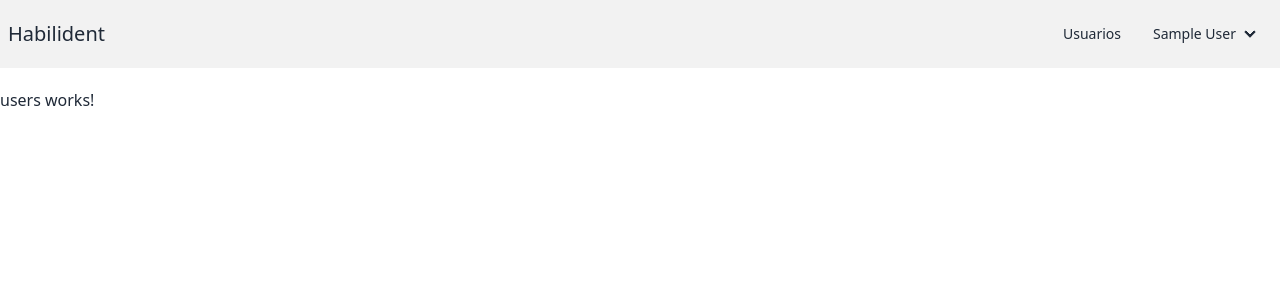
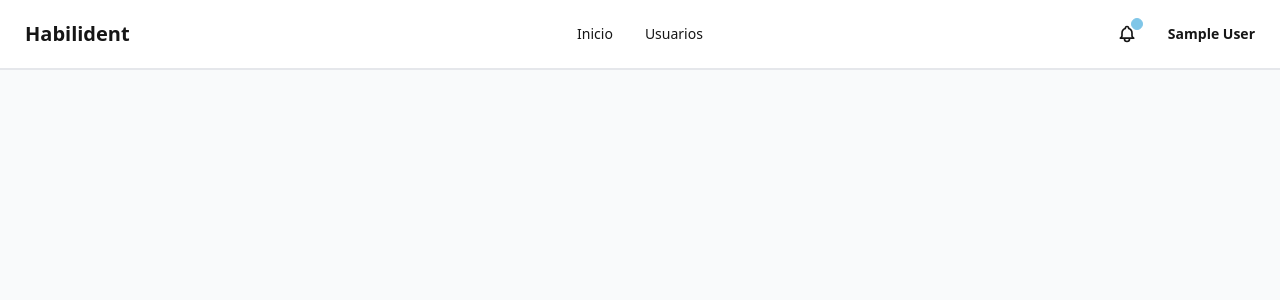
Before and after one commit to ValentinaCastrillonGomez/Habilident, an Angular app in the folder Frontend/: page / in a window 1280 px wide. Before the commit this address led to /users. Shown: the top 300 px of the page. Built offline with nearby package versions, Linux system fonts and the light colour scheme; sample sign-in values are in the browser's storage.

Commit message:
listado de usuarios

```diff
--- a/Frontend/package.json
+++ b/Frontend/package.json
@@ -17,6 +17,7 @@
     "@angular/platform-browser": "^18.2.0",
     "@angular/platform-browser-dynamic": "^18.2.0",
     "@angular/router": "^18.2.0",
+    "@tailwindcss/typography": "^0.5.15",
     "rxjs": "~7.8.0",
     "sweetalert2": "^11.14.1",
     "tslib": "^2.3.0",
--- a/Frontend/src/app/home/home.component.html
+++ b/Frontend/src/app/home/home.component.html
@@ -1,24 +1,42 @@
-<nav class="navbar bg-base-200">
-  <div class="container mx-auto">
-    <div class="flex-1">
-      <span class="text-xl">Habilident</span>
+<div class="navbar bg-white border-b-2">
+  <div class="navbar-start">
+    <a class="btn btn-ghost text-xl">Habilident</a>
+  </div>
+  <div class="navbar-center lg:flex">
+    <ul class="menu menu-horizontal px-1">
+      @for (item of menu; track item.id) {
+      <li><a [routerLink]="item.path" routerLinkActive="active">{{item.title}}</a></li>
+      }
+    </ul>
+  </div>
+  <div class="navbar-end">
+    <div class="dropdown dropdown-end">
+      <div tabindex="0" role="button" class="btn btn-ghost btn-circle">
+        <div class="indicator">
+          <svg xmlns="http://www.w3.org/2000/svg" class="h-5 w-5" fill="none" viewBox="0 0 24 24" stroke="currentColor">
+            <path stroke-linecap="round" stroke-linejoin="round" stroke-width="2"
+              d="M15 17h5l-1.405-1.405A2.032 2.032 0 0118 14.158V11a6.002 6.002 0 00-4-5.659V5a2 2 0 10-4 0v.341C7.67 6.165 6 8.388 6 11v3.159c0 .538-.214 1.055-.595 1.436L4 17h5m6 0v1a3 3 0 11-6 0v-1m6 0H9" />
+          </svg>
+          <span class="badge badge-xs badge-primary indicator-item"></span>
+        </div>
+      </div>
+      <div tabindex="0" class="card card-compact dropdown-content bg-base-100 z-[1] mt-3 w-52 shadow">
+        <div class="card-body">
+          notificaciones
+        </div>
+      </div>
     </div>
-    <div class="flex-none">
-      <ul class="menu menu-horizontal px-1">
-        <li><a>Usuarios</a></li>
-        <li>
-          <details>
-            <summary>{{ username }}</summary>
-            <ul class="bg-base-100 rounded-t-none p-2">
-              <li><a>Administración</a></li>
-              <li><a (click)="logout()">Cerrar sesión</a></li>
-            </ul>
-          </details>
-        </li>
+    <div class="dropdown dropdown-end">
+      <div tabindex="0" role="button" class="btn btn-ghost">
+        {{ username }}
+      </div>
+      <ul tabindex="0" class="menu menu-sm dropdown-content bg-base-100 rounded-box z-[1] mt-3 w-52 p-2 shadow">
+        <li><a>Settings</a></li>
+        <li><a (click)="logout()">Cerrar sesión</a></li>
       </ul>
     </div>
   </div>
-</nav>
-<main class="container mx-auto my-5">
+</div>
+<main class="container mx-auto py-5">
   <router-outlet />
 </main>
--- a/Frontend/src/app/home/home.component.ts
+++ b/Frontend/src/app/home/home.component.ts
@@ -1,15 +1,20 @@
 import { Component } from '@angular/core';
-import { RouterOutlet } from '@angular/router';
+import { RouterLink, RouterLinkActive, RouterOutlet } from '@angular/router';
 import { AuthService } from '../auth/auth.service';
 
 @Component({
   selector: 'app-home',
   standalone: true,
-  imports: [RouterOutlet],
+  imports: [RouterOutlet, RouterLink, RouterLinkActive],
   templateUrl: './home.component.html',
   styleUrl: './home.component.scss',
 })
 export default class HomeComponent {
+  readonly menu = [
+    { id: 'home', path: '/home', title: 'Inicio' },
+    { id: 'users', path: '/users', title: 'Usuarios' },
+  ];
+
   username: string;
 
   constructor(private authService: AuthService) {
--- a/Frontend/src/app/home/home.routes.ts
+++ b/Frontend/src/app/home/home.routes.ts
@@ -5,6 +5,5 @@ export default [
   {
     path: paths.USERS,
     loadComponent: () => import('../users/users.component'),
-  },
-  { path: '**', redirectTo: paths.USERS, pathMatch: 'full' },
+  }
 ] as Routes;
--- a/Frontend/src/app/login/login.component.html
+++ b/Frontend/src/app/login/login.component.html
@@ -1,4 +1,3 @@
-<section class="bg-gray-50">
 <div class="flex flex-col items-center justify-center px-6 py-8 mx-auto h-screen">
   <a href="#" class="flex items-center mb-6 text-2xl font-semibold text-gray-900">
     <img class="w-8 h-8 mr-2" src="https://flowbite.s3.amazonaws.com/blocks/marketing-ui/logo.svg" alt="logo" />
@@ -45,4 +44,3 @@
     </div>
   </div>
 </div>
-</section>
--- /dev/null
+++ b/Frontend/src/app/users/services/users.service.ts
@@ -0,0 +1,20 @@
+import { HttpClient } from '@angular/common/http';
+import { Injectable } from '@angular/core';
+import { User } from '@tipos/user';
+import { firstValueFrom } from 'rxjs';
+
+@Injectable()
+export class UsersService {
+  private API_USERS = '/users';
+
+  constructor(private http: HttpClient) { }
+
+  getUsers() {
+    return firstValueFrom(this.http.get<User[]>(this.API_USERS));
+  }
+
+  deleteUser(id: string) {
+    return firstValueFrom(this.http.delete<User>(`${this.API_USERS}/${id}`));
+  }
+
+}
--- a/Frontend/src/app/users/users.component.html
+++ b/Frontend/src/app/users/users.component.html
@@ -1 +1,49 @@
-<p>users works!</p>
+<h1>Lista de usuarios</h1>
+
+<div class="overflow-x-auto">
+    <table class="table table-zebra">
+        <thead>
+            <tr>
+                <th>Nombre</th>
+                <th>Correo</th>
+                <th>Roles</th>
+                <th>Estado</th>
+                <th>Acción</th>
+            </tr>
+        </thead>
+        <tbody>
+            @for (user of users; track user._id) {
+            <tr>
+                <td>{{user.fullName}}</td>
+                <td>{{user.email}}</td>
+                <td>{{user.roles}}</td>
+                <td>{{user.state ? 'Activo' : 'Inactivo'}}</td>
+                <td>
+                    <div class="flex gap-1">
+                        <button class="btn btn-sm btn-outline btn-secondary">
+                            Actualizar
+                            <svg xmlns="http://www.w3.org/2000/svg" class="h-6 w-6" fill="none" viewBox="0 0 24 24"
+                                stroke="currentColor">
+                                <path stroke-linecap="round" stroke-linejoin="round" stroke-width="2"
+                                    d="M4.318 6.318a4.5 4.5 0 000 6.364L12 20.364l7.682-7.682a4.5 4.5 0 00-6.364-6.364L12 7.636l-1.318-1.318a4.5 4.5 0 00-6.364 0z" />
+                            </svg>
+                        </button>
+                        <button class="btn btn-sm btn-outline btn-error" (click)="remove(user._id)">
+                            Eliminar
+                            <svg xmlns="http://www.w3.org/2000/svg" class="h-6 w-6" fill="none" viewBox="0 0 24 24"
+                                stroke="currentColor">
+                                <path stroke-linecap="round" stroke-linejoin="round" stroke-width="2"
+                                    d="M4.318 6.318a4.5 4.5 0 000 6.364L12 20.364l7.682-7.682a4.5 4.5 0 00-6.364-6.364L12 7.636l-1.318-1.318a4.5 4.5 0 00-6.364 0z" />
+                            </svg>
+                        </button>
+                    </div>
+                </td>
+            </tr>
+            } @empty {
+            <tr>
+                <td colspan="5">No hay</td>
+            </tr>
+            }
+        </tbody>
+    </table>
+</div>
--- a/Frontend/src/app/users/users.component.ts
+++ b/Frontend/src/app/users/users.component.ts
@@ -1,10 +1,40 @@
-import { Component } from '@angular/core';
+import { Component, OnInit } from '@angular/core';
+import { UsersService } from './services/users.service';
+import { User } from '@tipos/user';
+import Swal from 'sweetalert2';
 
 @Component({
   selector: 'app-users',
   standalone: true,
   imports: [],
+  providers: [UsersService],
   templateUrl: './users.component.html',
   styleUrl: './users.component.scss',
 })
-export default class UsersComponent { }
+export default class UsersComponent implements OnInit {
+  users: User[] = [];
+
+  constructor(private usersService: UsersService) { }
+
+  async ngOnInit() {
+    this.users = await this.usersService.getUsers();
+  }
+
+  async remove(id: string) {
+    const { isConfirmed } = await Swal.fire({
+      title: "¿Desea eliminar este registro?",
+      showCancelButton: true,
+      icon: "question",
+    })
+    if (isConfirmed) {
+      await this.usersService.deleteUser(id);
+      Swal.fire({
+        title: "Usuario eliminado",
+        icon: "success",
+        timer: 2000,
+        showConfirmButton: false,
+      });
+    }
+  }
+
+}
--- a/Frontend/src/styles.scss
+++ b/Frontend/src/styles.scss
@@ -3,3 +3,11 @@
 @tailwind base;
 @tailwind components;
 @tailwind utilities;
+
+body {
+    @apply bg-gray-50;
+}
+
+main {
+    min-height: calc(100vh - 70px);
+}
--- a/Frontend/tailwind.config.js
+++ b/Frontend/tailwind.config.js
@@ -4,14 +4,20 @@ module.exports = {
   theme: {
     extend: {},
   },
-  plugins: [require('daisyui')],
+  plugins: [require("@tailwindcss/typography"), require('daisyui')],
   daisyui: {
     themes: [
       {
-        light: {
-          ...require('daisyui/src/theming/themes')['light'],
-          primary: 'blue',
-          secondary: 'teal',
+        mytheme: {
+          "primary": "#7fc6e8",
+          "secondary": "#2563eb",
+          "accent": "#99f6e4",
+          "neutral": "#7dd3fc",
+          "base-100": "#ffffff",
+          "info": "#0ea5e9",
+          "success": "#22c55e",
+          "warning": "#facc15",
+          "error": "#e11d48",
         },
       },
     ],
```
Also changed, not shown: 1 other file (tests, documents, lock files or other folders). Lines whose indentation alone changed are shown as unchanged.
